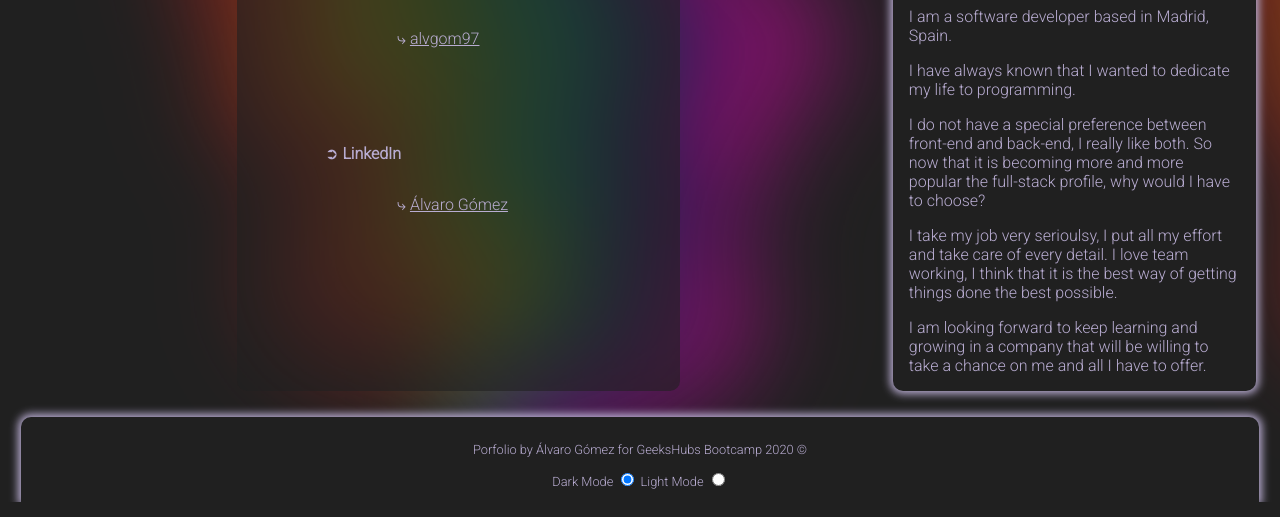
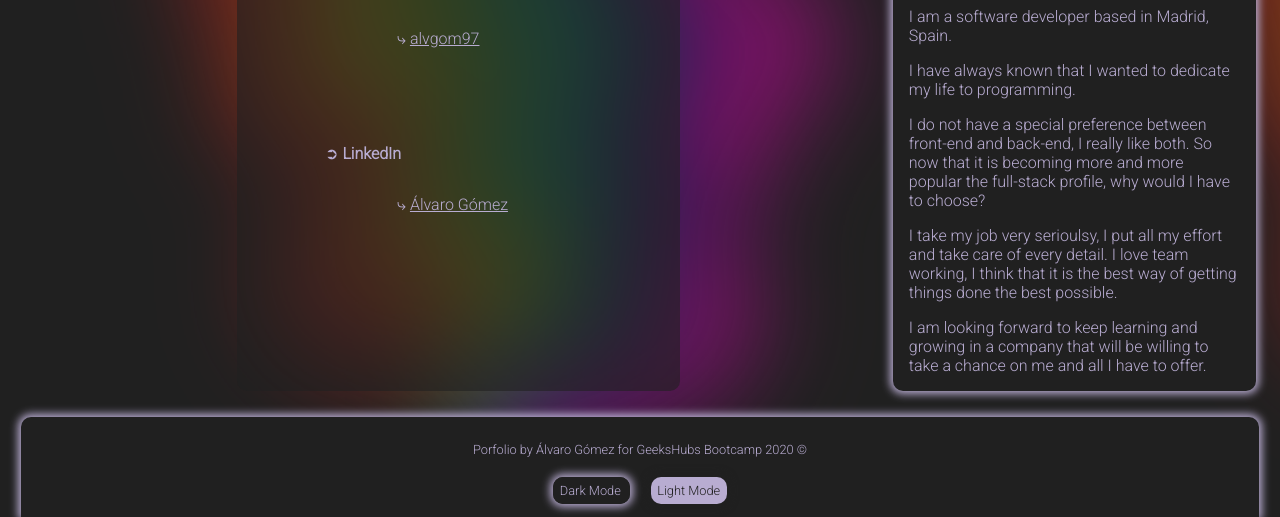
Before and after one commit to alvgom97/Portfolio, a plain HTML site: page index.html in a window 1280 px wide. Shown: the part 422-939 px from the top of the page. Drawn offline with Linux system fonts and the light colour scheme.

Commit message:
new radio buttons

```diff
--- a/css/general.scss
+++ b/css/general.scss
@@ -190,14 +190,46 @@ body {
             text-align: center;
             box-shadow: 0px 0px 8px 3px $color;
 
+            div {
+
+                margin: 2em 0 0.5em 0;
+            }
+
             > p {
-
                 color: var(--color);
             }
 
+            #dark {
+                color: $color;
+                background-color: $background;
+                box-shadow: 0px 0px 8px 3px $color;
+
+                &:hover {
+                    text-shadow: 3px 1px 6px $color;
+                }
+            }
+
+            #light {
+                color: $background;
+                background-color: $color;
+                box-shadow: 0px 0px 8px 3px $background;
+
+                &:hover {
+                    text-shadow: 3px 1px 6px $background;
+                }
+            }
+
             label {
+                cursor: pointer;
+                user-select: none;
+                padding: 0.5em;
+                border-radius: 10px;
+                margin: 0em 0.8em;
 
-                color: var(--color);
+            }
+
+            input {
+                display: none;
             }
         }
     }
--- a/index.html
+++ b/index.html
@@ -49,10 +49,10 @@
         <footer>
             <p>Porfolio by Álvaro Gómez for GeeksHubs Bootcamp 2020 ©</p>
             <div>
-                <label for="dark">Dark Mode</label>
-                <input type="radio" name="theme" id="dark" checked>
-                <label for="light">Light Mode</label>
-                <input type="radio" name="theme" id="light">
+                <label for="dark" id="dark">Dark Mode
+                <input type="radio" name="theme" checked></label>
+                <label for="light" id="light">Light Mode
+                <input type="radio" name="theme"></label>
             </div>
         </footer>
     </div>
```
Also changed, not shown: css/general.css, 1 other file.
